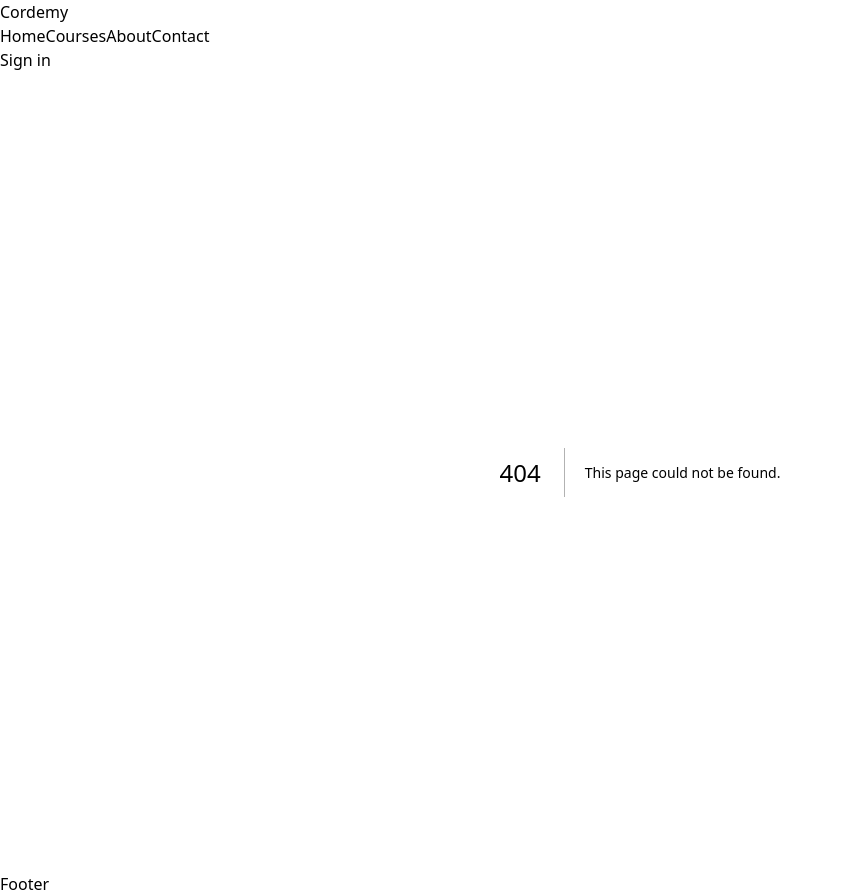
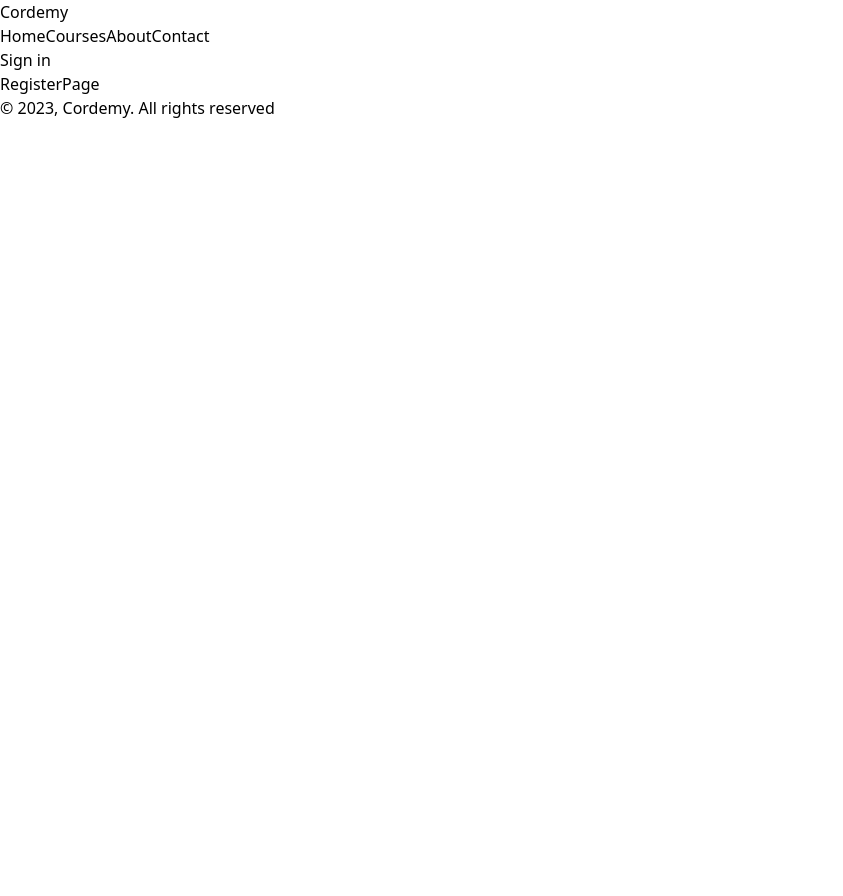
Before and after one commit to sumaiyarimu22/cordemy, a Next.js app: page /users/register in a window 1280 px wide. Before the commit this address had no page. Shown: the whole page, without its empty margins (0-843 px from the left). After the commit the page ends 800 px from the top, so only its background shows below. Built offline with nearby package versions, Linux system fonts and the light colour scheme.

Commit message:
footer added

```diff
--- a/components/Footer.jsx
+++ b/components/Footer.jsx
@@ -1,7 +1,13 @@
 import React from "react";
 
 const Footer = () => {
-  return <div>Footer</div>;
+  return (
+    <div>
+      <p className="bg-black text-gray-400 text-center py-10">
+        &copy; {new Date().getFullYear()}, Cordemy. All rights reserved
+      </p>
+    </div>
+  );
 };
 
 export default Footer;
--- a/components/Navbar.jsx
+++ b/components/Navbar.jsx
@@ -25,7 +25,7 @@
         </div>
         <div>
           <Button
-            href="/login"
+            href="/users/login"
             className="hover:text-white transition-color"
             placeholder="Sign in"
             color="secondary"
--- /dev/null
+++ b/pages/users/profile.jsx
@@ -0,0 +1,5 @@
+const ProfilePage = () => {
+  return <div>ProfilePage</div>;
+};
+
+export default ProfilePage;
--- /dev/null
+++ b/pages/users/register.jsx
@@ -0,0 +1,5 @@
+const RegisterPage = () => {
+  return <div>RegisterPage</div>;
+};
+
+export default RegisterPage;
```
Also changed, not shown: pages/users/login.jsx (added, +7 -0 lines).
